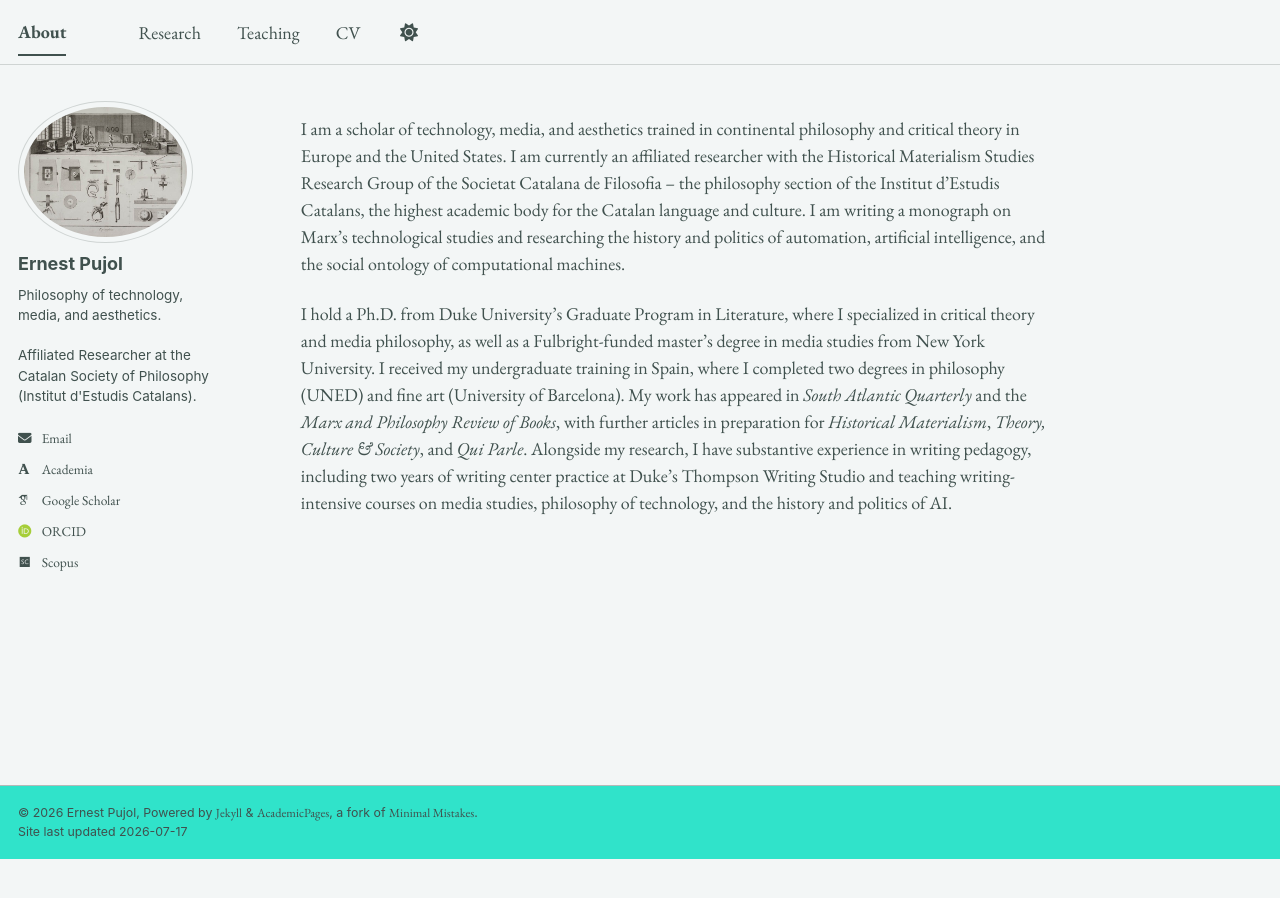
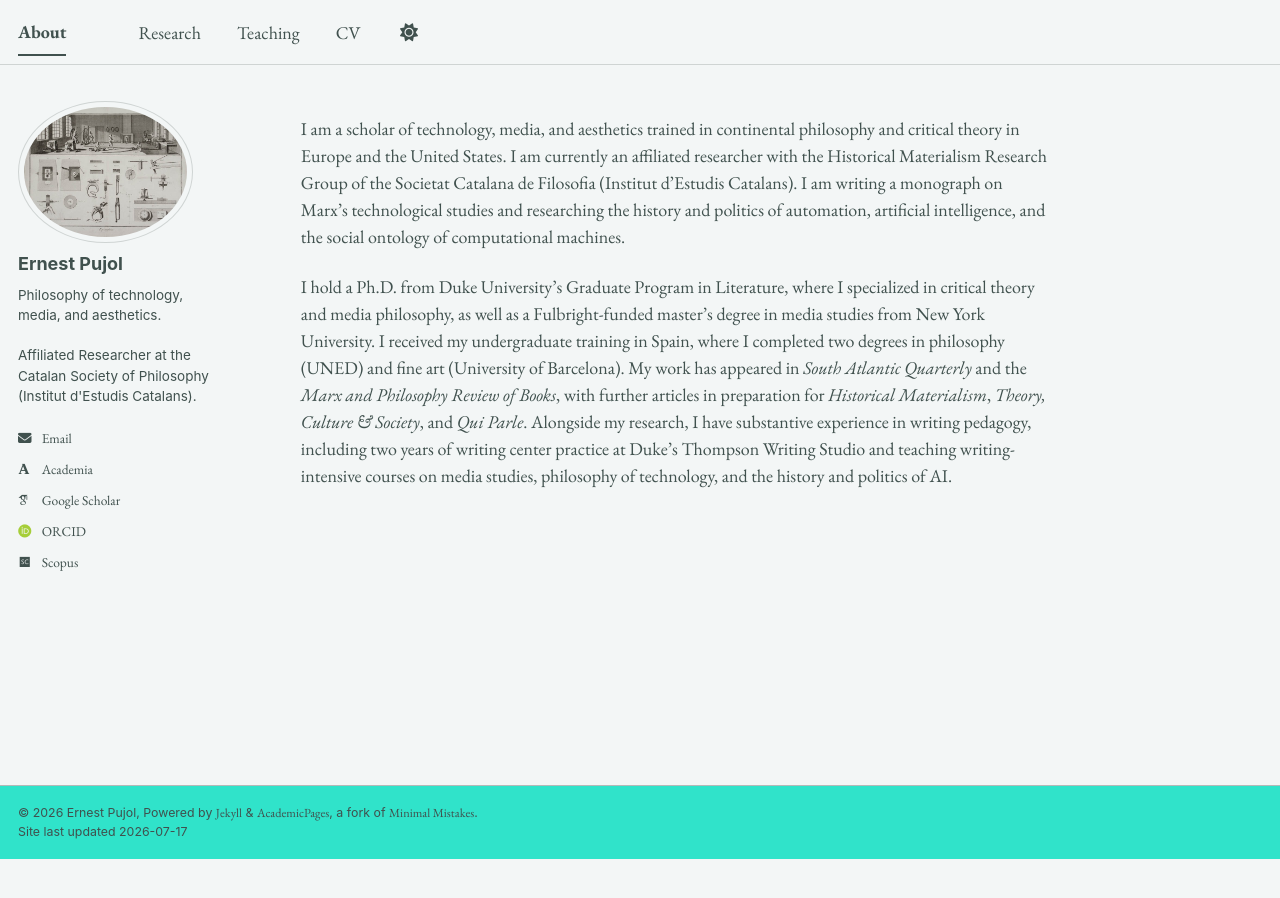
Before and after one commit to epujol90/epujol90.github.io, a Jekyll site: the page built from _pages/about.md, in a window 1280 px wide. Built offline with Jekyll 4.4.1, drawn with Linux system fonts in a browser that asks for light colours; some web fonts are replaced; a script bundle is joined from its source files by our own code; library files that are not in the unit come from our copies.

Commit message:
Update about.md

```diff
--- a/_pages/about.md
+++ b/_pages/about.md
@@ -6,6 +6,6 @@ redirect_from:
   - /about/
   - /about.html
 ---
-I am a scholar of technology, media, and aesthetics trained in continental philosophy and critical theory in Europe and the United States. I am currently an affiliated researcher with the Historical Materialism Studies Research Group of the Societat Catalana de Filosofia -- the philosophy section of the Institut d’Estudis Catalans, the highest academic body for the Catalan language and culture. I am writing a monograph on Marx's technological studies and researching the history and politics of automation, artificial intelligence, and the social ontology of computational machines.
+I am a scholar of technology, media, and aesthetics trained in continental philosophy and critical theory in Europe and the United States. I am currently an affiliated researcher with the Historical Materialism Research Group of the Societat Catalana de Filosofia (Institut d’Estudis Catalans). I am writing a monograph on Marx's technological studies and researching the history and politics of automation, artificial intelligence, and the social ontology of computational machines.
 
 I hold a Ph.D. from Duke University’s Graduate Program in Literature, where I specialized in critical theory and media philosophy, as well as a Fulbright-funded master’s degree in media studies from New York University. I received my undergraduate training in Spain, where I completed two degrees in philosophy (UNED) and fine art (University of Barcelona). My work has appeared in _South Atlantic Quarterly_ and the _Marx and Philosophy Review of Books_, with further articles in preparation for _Historical Materialism_, _Theory, Culture & Society_, and _Qui Parle_. Alongside my research, I have substantive experience in writing pedagogy, including two years of writing center practice at Duke’s Thompson Writing Studio and teaching writing-intensive courses on media studies, philosophy of technology, and the history and politics of AI.
```
